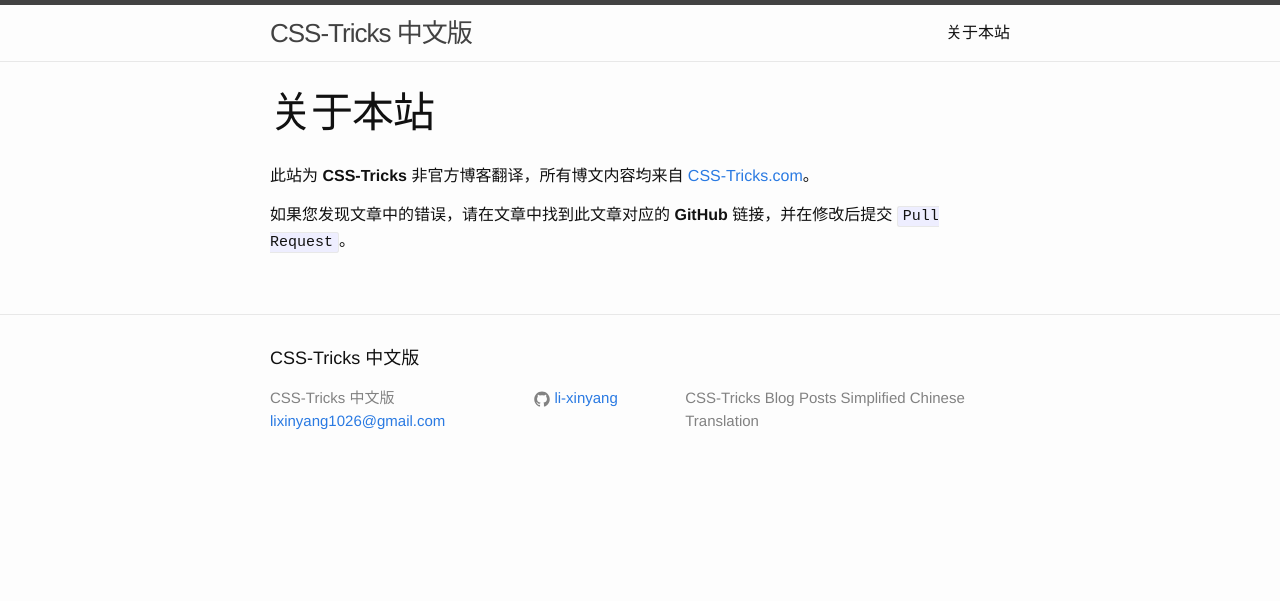
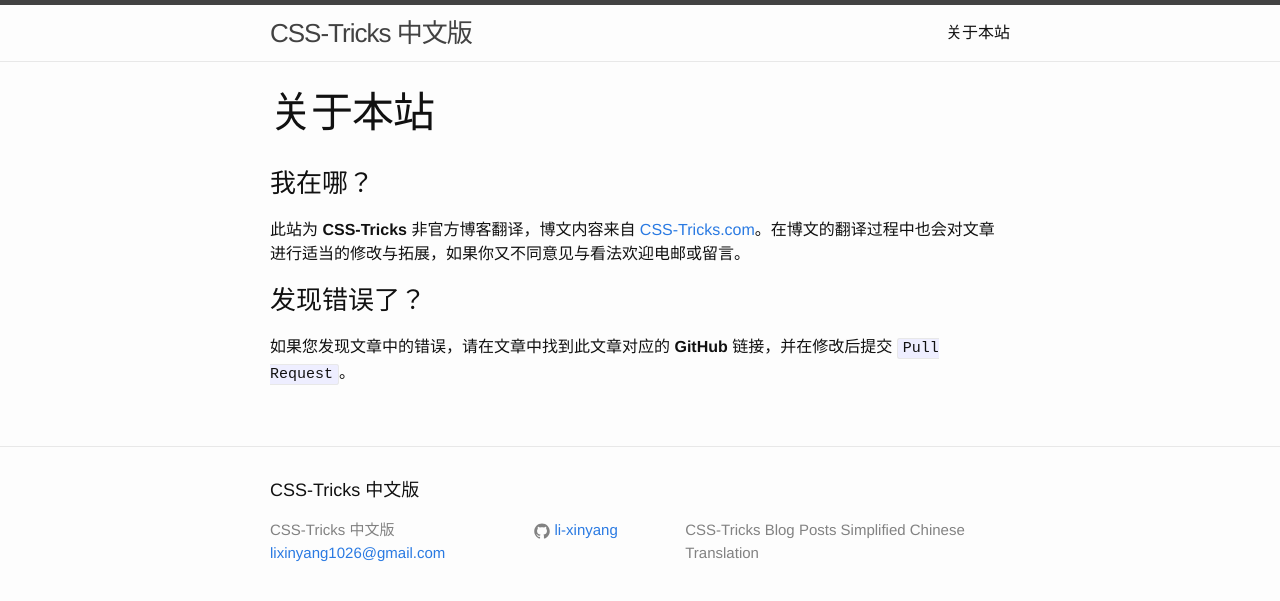
Before and after one commit to ZhangLiang1707/CSSTricks, a Jekyll site: the page built from about.md, in a window 1280 px wide. Shown: the top 601 px of the page. Built offline with Jekyll 4.4.1, drawn with Linux system fonts in a browser that asks for light colours.

Commit message:
update about page content

```diff
--- a/about.md
+++ b/about.md
@@ -4,6 +4,10 @@
 permalink: /about/
 ---
 
-此站为 **CSS-Tricks** 非官方博客翻译，所有博文内容均来自 [CSS-Tricks.com](https://css-tricks.com/)。
+### 我在哪？
+
+此站为 **CSS-Tricks** 非官方博客翻译，博文内容来自 [CSS-Tricks.com](https://css-tricks.com/)。在博文的翻译过程中也会对文章进行适当的修改与拓展，如果你又不同意见与看法欢迎电邮或留言。
+
+### 发现错误了？
 
 如果您发现文章中的错误，请在文章中找到此文章对应的 **GitHub** 链接，并在修改后提交 `Pull Request`。
```
